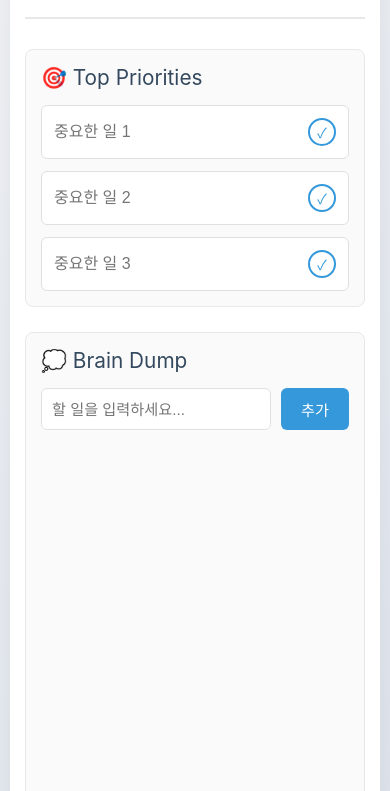
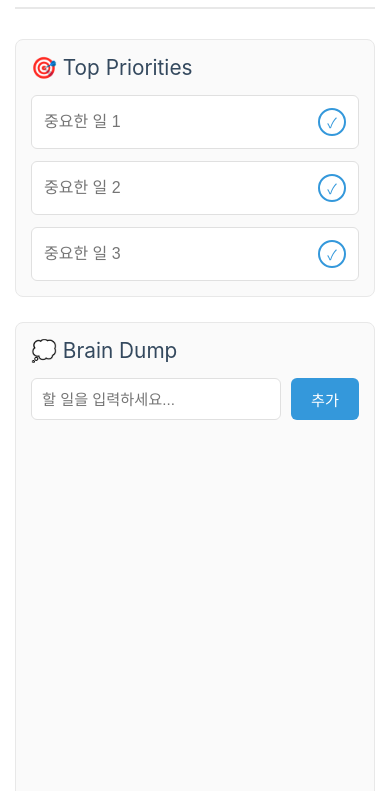
Before and after one commit to consti000/timebox2, a plain HTML site: page index.html in a window 390 px wide. Shown: the part 111-902 px from the top of the page. Drawn offline with Linux system fonts and the light colour scheme; a script that the page names is missing.

Commit message:
모바일 세로 모드 스타일 수정: 패딩, 마진 및 테두리 반경 조정

```diff
--- a/style.css
+++ b/style.css
@@ -539,7 +539,7 @@ header h1 {
 /* 모바일 세로 모드 (스마트폰) */
 @media (max-width: 768px) {
     body {
-        padding: 10px;
+        padding: 0;
         overflow-x: hidden;
     }
 
@@ -547,6 +547,8 @@ header h1 {
         padding: 15px;
         min-width: unset;
         width: 100%;
+        margin: 0;
+        border-radius: 0;
     }
 
     header h1 {
```
